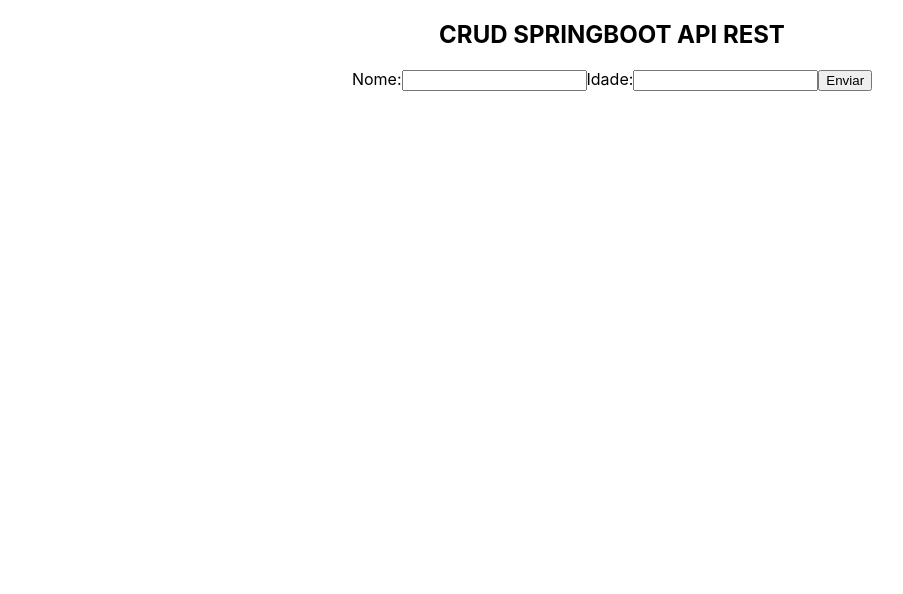
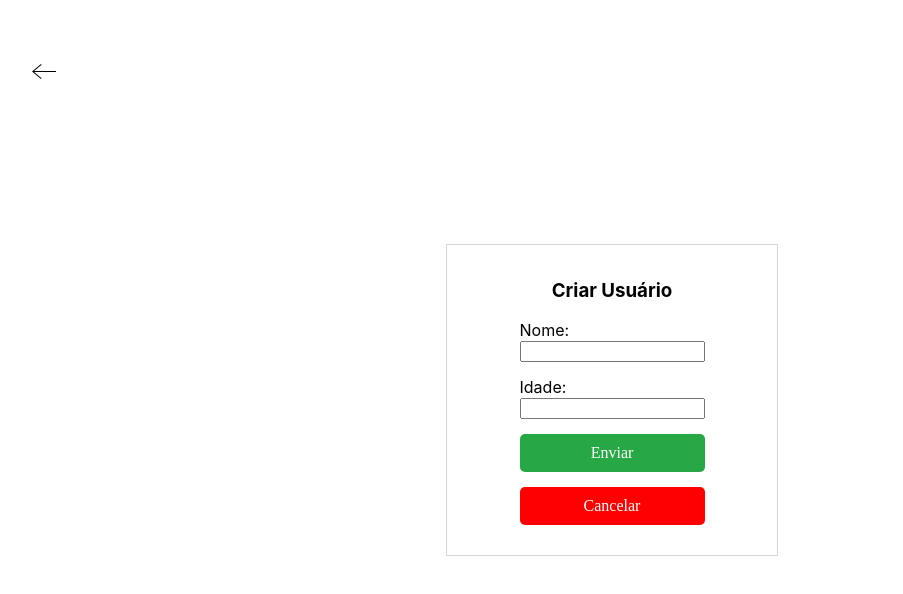
Before and after one commit to ppfurtado/jdev-frontend, a React (Create React App) app: page /criar-usuario in a window 1280 px wide. Shown: the top 594 px of the page, without its empty margins (28-931 px from the left). Built offline with nearby package versions, Linux system fonts and the light colour scheme.

Commit message:
CreateUser done

```diff
--- a/src/App.js
+++ b/src/App.js
@@ -4,11 +4,11 @@ import Home from "./components/Home/Home";
 
 import { BrowserRouter, Routes, Route } from "react-router-dom";
 import CreateUser from "./components/CreateUser/CreateUser";
+import Header from "./components/Header/Header";
 
 function App() {
   return (
     <div className="App">
-      <h2>CRUD SPRINGBOOT API REST</h2>
       <BrowserRouter>
         <Routes>
           <Route path="/" element={<Home />} />
--- /dev/null
+++ b/src/components/ArrowLeft/ArrowLeft.js
@@ -0,0 +1,14 @@
+import React from "react";
+import { Link } from "react-router-dom";
+
+const ArrowLeft = () => {
+  return (
+    <Link to="/" style={{ position: "fixed", top: "60px", left: "60px" }}>
+      <svg xmlns="http://www.w3.org/2000/svg" width="35" height="35">
+        <path d="M2.117 12l7.527 6.235-.644.765-9-7.521 9-7.479.645.764-7.529 6.236h21.884v1h-21.883z" />
+      </svg>
+    </Link>
+  );
+};
+
+export default ArrowLeft;
--- a/src/components/CreateUser/CreateUser.js
+++ b/src/components/CreateUser/CreateUser.js
@@ -1,9 +1,16 @@
 import React from "react";
+import { useNavigate } from "react-router-dom";
+
 import { POST_USUARIO } from "../../api";
+import ArrowLeft from "../ArrowLeft/ArrowLeft";
+
+import "./style.css";
 
 const CreateUser = () => {
   const [nome, setnome] = React.useState("");
   const [idade, setIdade] = React.useState("");
+
+  const navigate = useNavigate();
 
   const handleNome = (e) => {
     setnome(e.target.value);
@@ -13,25 +20,43 @@ const CreateUser = () => {
   };
 
   const postUSer = async (e) => {
+    try {
       e.preventDefault();
-    console.log("nome", nome);
+      if (nome === "") {
+        return alert("Insira o nome do usuário");
+      }
+      if (idade === "") {
+        return alert("Insira a idade do usuário");
+      }
       const { url, options } = POST_USUARIO({
         nome: nome,
         idade: idade,
       });
       const users = await fetch(url, options);
       return users;
+    } catch (error) {
+      console.log(error);
+    } finally {
+      navigate("/");
+    }
+  };
+
+  const handleCancel = () => {
+    navigate("/");
   };
 
   return (
-    <div>
-      <form onSubmit={postUSer}>
+    <div className="container">
+      <ArrowLeft />
+      <div className="wrapper">
+        <h3>Criar Usuário</h3>
+        <form>
           <label htmlFor="nome">
-          Nome:
+            <span> Nome: </span>
             <input id="nome" type="text" value={nome} onChange={handleNome} />
           </label>
           <label htmlFor="idade">
-          Idade:
+            <span> Idade: </span>
             <input
               id="idade"
               type="number"
@@ -39,8 +64,14 @@ const CreateUser = () => {
               onChange={handleIdade}
             />
           </label>
-        <button onClick={postUSer}>Enviar</button>
+          <button className="button" id="enviar" onClick={postUSer}>
+            Enviar
+          </button>
+          <button className="button" id="cancelar" onClick={handleCancel}>
+            Cancelar
+          </button>
         </form>
+      </div>
     </div>
   );
 };
--- /dev/null
+++ b/src/components/CreateUser/style.css
@@ -0,0 +1,60 @@
+.container {
+  width: 80%;
+  height: 100vh;
+  margin: 0 auto;
+  display: flex;
+  align-items: center;
+  justify-content: center;
+}
+.wrapper {
+  display: flex;
+  flex-direction: column;
+  margin: 0 auto;
+  width: 300px;
+  border: 1px solid #cccc;
+  padding: 15px;
+}
+form {
+  display: flex;
+  flex-direction: column;
+  margin: 0 auto;
+  justify-content: center;
+}
+label {
+  margin-bottom: 15px;
+}
+label > span {
+  display: flex;
+  width: 100%;
+  margin-right: 5px;
+}
+
+#enviar {
+  font-family: "Times New Roman", Times, serif;
+  font-size: medium;
+  color: white;
+  padding: 10px 15px;
+  border: #226b32;
+  border-radius: 5px;
+  margin-bottom: 15px;
+  background-color: #28a745;
+}
+
+#enviar:hover {
+  background-color: #226b32;
+}
+
+#cancelar {
+  font-family: "Times New Roman", Times, serif;
+  font-size: medium;
+  color: white;
+  padding: 10px 15px;
+  border: #226b32;
+  border-radius: 5px;
+  margin-bottom: 15px;
+  background-color: red;
+}
+
+#cancelar:hover {
+  background-color: #5e0a0a;
+}
--- /dev/null
+++ b/src/components/Header/Header.js
@@ -0,0 +1,17 @@
+import React from "react";
+import { Link } from "react-router-dom";
+
+const Header = () => {
+  return (
+    <nav>
+      <Link to="/">
+        <h2>CRUD SPRINGBOOT API REST</h2>
+      </Link>
+      <ul>
+        <Link to="criar-usuario">Criar Usuário</Link>
+      </ul>
+    </nav>
+  );
+};
+
+export default Header;
--- a/src/components/Home/Home.js
+++ b/src/components/Home/Home.js
@@ -1,5 +1,6 @@
 import React from "react";
 import { GET_ALL_USUARIO } from "../../api";
+import Header from "../Header/Header";
 
 import "./style.css";
 
@@ -26,7 +27,7 @@ const Home = () => {
   if (usuarios === null) return null;
   return (
     <div>
-      <h2>Usuários</h2>
+      <Header />
       <table>
         <thead>
           <tr>
```
Lines whose indentation alone changed are shown as unchanged.
